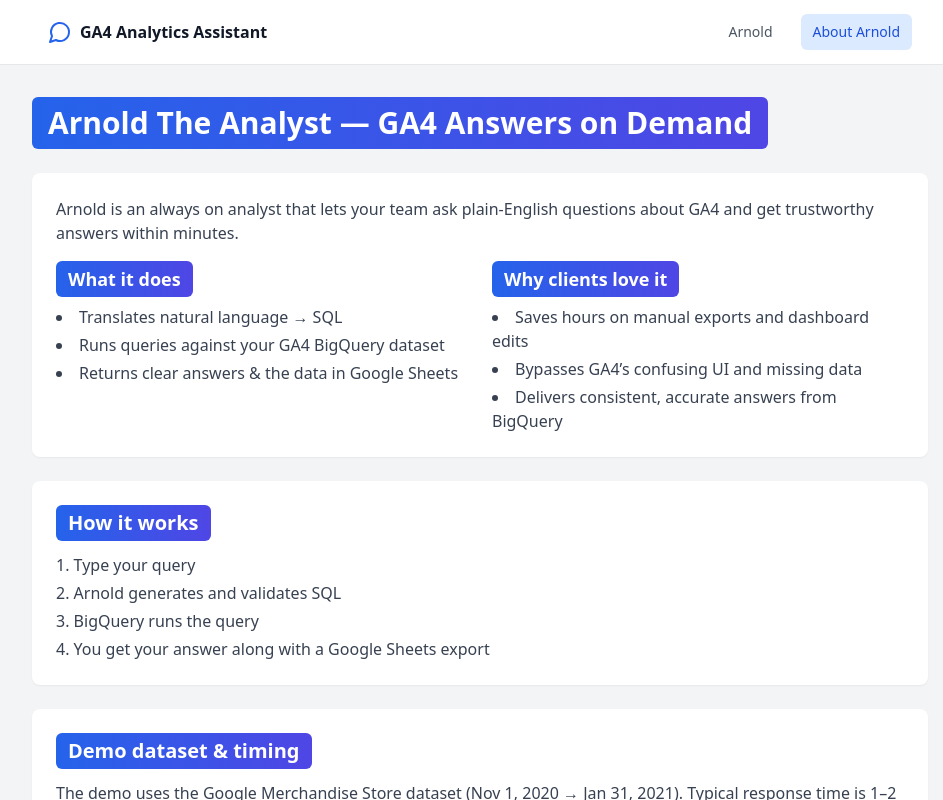
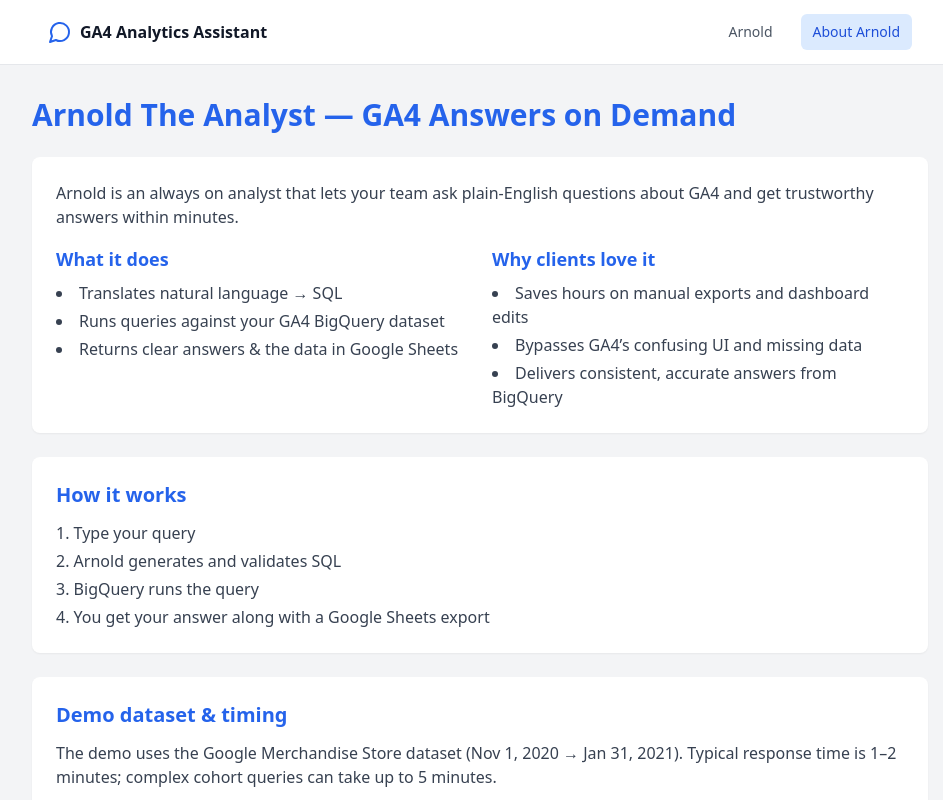
Before and after one commit to McGovs/arnold-the-analyst-frontend-v2-markdown, a React (Vite) app: page / in a window 1280 px wide. Both pictures are taken after a click on the button "About Arnold". Shown: the top 800 px of the page, without its empty margins (160-1103 px from the left). Built offline with nearby package versions, Linux system fonts and the light colour scheme; no server answers.

Commit message:
Update Description.tsx

```diff
--- a/src/pages/Description.tsx
+++ b/src/pages/Description.tsx
@@ -7,7 +7,7 @@ export default function Description() {
     <div className="min-h-screen bg-gray-100 p-8">
       <div className="max-w-4xl mx-auto">
         {/* Main title */}
-        <h1 className="text-3xl font-bold mb-6 bg-gradient-to-r from-blue-600 to-indigo-600 text-white rounded-md px-4 py-2 inline-block">
+        <h1 className="text-3xl font-bold mb-6 text-blue-600">
           Arnold The Analyst — GA4 Answers on Demand
         </h1>
 
@@ -19,9 +19,7 @@ export default function Description() {
 
           <div className="grid md:grid-cols-2 gap-6">
             <div>
-              <h2 className="text-lg font-semibold mb-2 bg-gradient-to-r from-blue-600 to-indigo-600 text-white rounded-md px-3 py-1 inline-block">
-                What it does
-              </h2>
+              <h2 className="text-lg font-semibold mb-2 text-blue-600">What it does</h2>
               <ul className="text-gray-700 list-disc list-inside space-y-1">
                 <li>Translates natural language → <span className="font-medium">SQL</span></li>
                 <li>Runs queries against your <span className="font-medium">GA4 BigQuery</span> dataset</li>
@@ -29,9 +27,7 @@ export default function Description() {
               </ul>
             </div>
             <div>
-              <h2 className="text-lg font-semibold mb-2 bg-gradient-to-r from-blue-600 to-indigo-600 text-white rounded-md px-3 py-1 inline-block">
-                Why clients love it
-              </h2>
+              <h2 className="text-lg font-semibold mb-2 text-blue-600">Why clients love it</h2>
               <ul className="text-gray-700 list-disc list-inside space-y-1">
                 <li>Saves hours on manual exports and dashboard edits</li>
                 <li>Bypasses GA4’s confusing UI and missing data</li>
@@ -42,9 +38,7 @@ export default function Description() {
         </div>
 
         <div className="bg-white p-6 rounded-lg shadow-sm mb-6">
-          <h2 className="text-xl font-semibold mb-3 bg-gradient-to-r from-blue-600 to-indigo-600 text-white rounded-md px-3 py-1 inline-block">
-            How it works
-          </h2>
+          <h2 className="text-xl font-semibold mb-3 text-blue-600">How it works</h2>
           <ol className="text-gray-700 list-decimal list-inside space-y-1">
             <li>Type your query</li>
             <li>Arnold generates and validates SQL</li>
@@ -54,18 +48,14 @@ export default function Description() {
         </div>
 
         <div className="bg-white p-6 rounded-lg shadow-sm mb-6">
-          <h2 className="text-xl font-semibold mb-3 bg-gradient-to-r from-blue-600 to-indigo-600 text-white rounded-md px-3 py-1 inline-block">
-            Demo dataset &amp; timing
-          </h2>
+          <h2 className="text-xl font-semibold mb-3 text-blue-600">Demo dataset &amp; timing</h2>
           <p className="text-gray-700">
             The demo uses the Google Merchandise Store dataset (Nov 1, 2020 → Jan 31, 2021).
             Typical response time is <span className="font-medium">1–2 minutes</span>; complex cohort queries can take
             up to <span className="font-medium">5 minutes</span>.
           </p>
           <div className="mt-4">
-            <h3 className="font-medium mb-2 bg-gradient-to-r from-blue-600 to-indigo-600 text-white rounded-md px-3 py-1 inline-block">
-              Great starter queries
-            </h3>
+            <h3 className="font-medium mb-2 text-blue-600">Great starter queries</h3>
             <ul className="text-gray-700 list-disc list-inside space-y-1">
               <li>Top products by revenue in December 2020</li>
               <li>AOV by traffic source for Nov–Dec 2020</li>
@@ -77,9 +67,7 @@ export default function Description() {
         </div>
 
         <div className="bg-white p-6 rounded-lg shadow-sm">
-          <h2 className="text-xl font-semibold mb-3 bg-gradient-to-r from-blue-600 to-indigo-600 text-white rounded-md px-3 py-1 inline-block">
-            Data &amp; security
-          </h2>
+          <h2 className="text-xl font-semibold mb-3 text-blue-600">Data &amp; security</h2>
           <ul className="text-gray-700 list-disc list-inside space-y-1">
             <li>Your data stays in your <span className="font-medium">Google Cloud</span> project</li>
             <li>Arnold runs read-only queries you initiate</li>
```
